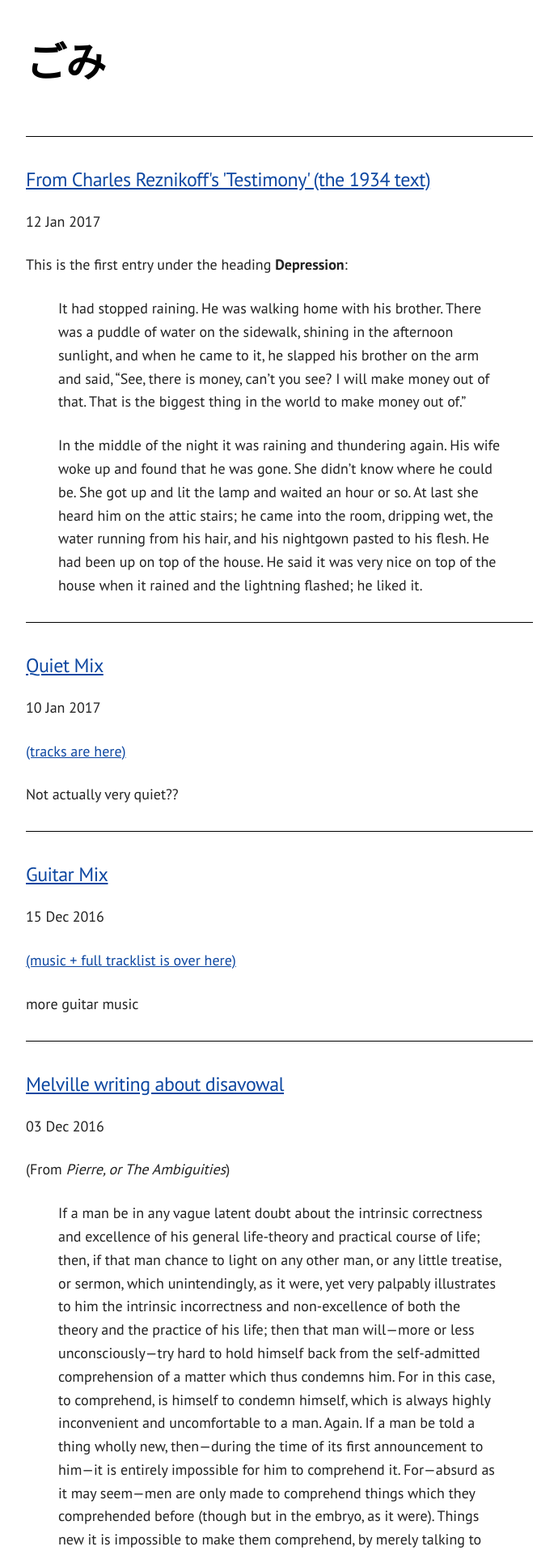
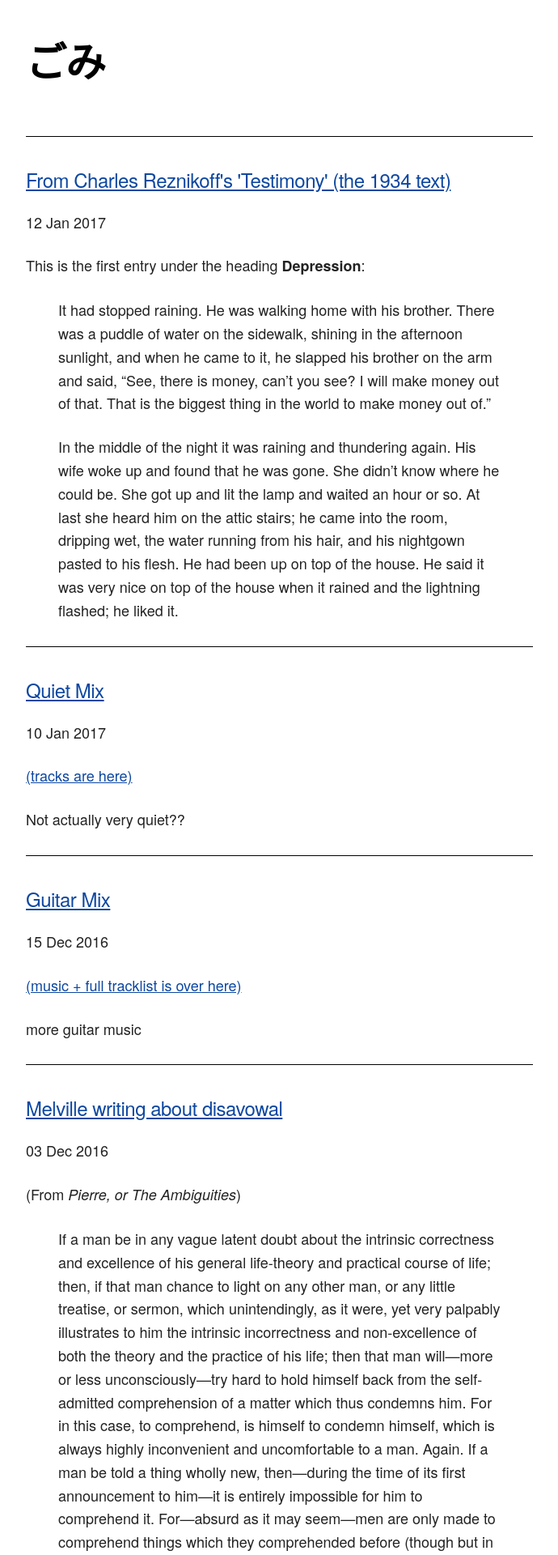
Before and after one commit to mt-trash/mt-trash.github.io, a Jekyll site: the page built from index.html, in a window 1280 px wide. Shown: the top 1920 px of the page at 81% size, without its empty margins (128-818 px from the left). Built offline with Jekyll 4.4.1, drawn with Linux system fonts in a browser that asks for light colours; the list of posts is cut into pages by our own code.

Commit message:
Helvetica Neue instead

```diff
--- a/_layouts/default.html
+++ b/_layouts/default.html
@@ -11,7 +11,7 @@
 
       <!-- FONT
       –––––––––––––––––––––––––––––––––––––––––––––––––– -->
-      <link href="https://fonts.googleapis.com/css?family=PT+Sans:400,700" rel="stylesheet">
+
 
       <!-- CSS
       –––––––––––––––––––––––––––––––––––––––––––––––––– -->
--- a/css/skeleton.css
+++ b/css/skeleton.css
@@ -124,7 +124,7 @@ body {
   font-size: 1.8em; /* currently ems cause chrome bug misinterpreting rems on body element */
   line-height: 1.6;
   font-weight: 400;
-  font-family: "PT Sans", "HelveticaNeue", "Helvetica Neue", Helvetica, Arial, sans-serif;
+  font-family: "HelveticaNeue", "Helvetica Neue", Helvetica, Arial, sans-serif;
   color: #222222; }
 
 
```
